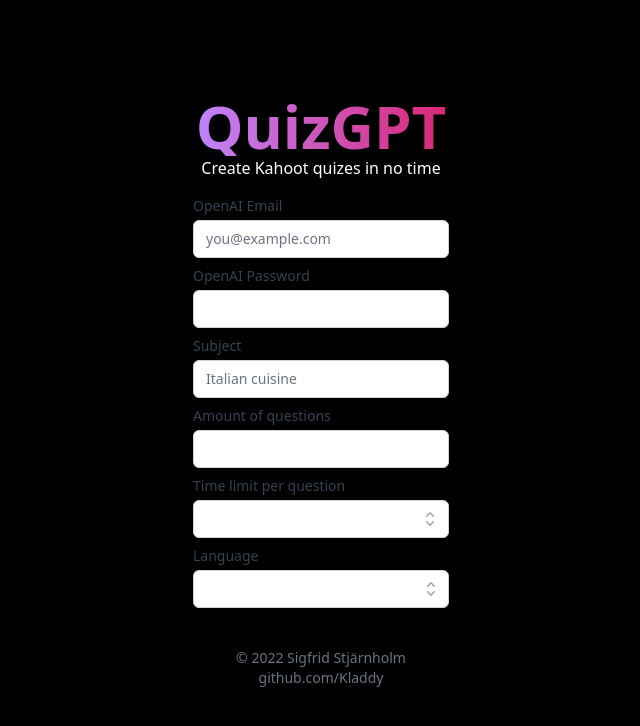
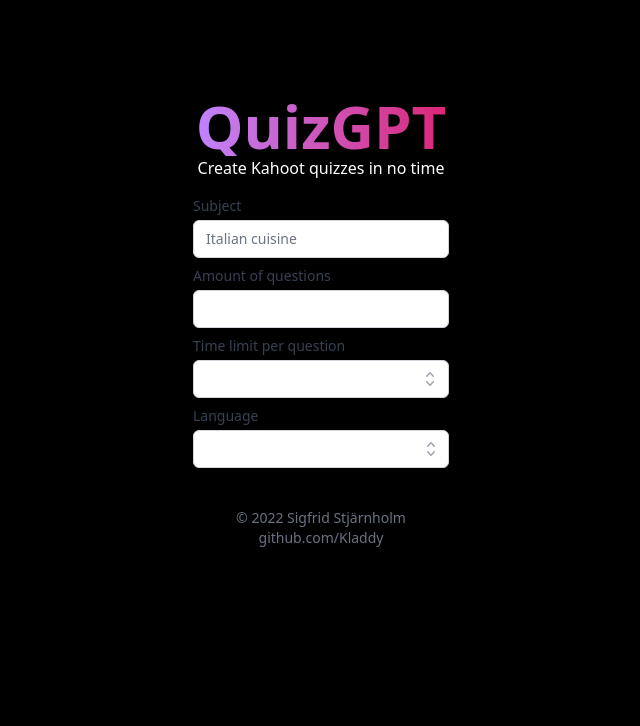
Before and after one commit to Kladdy/quizgpt, a Next.js app: page / in a window 1280 px wide. Shown: the top 726 px of the page, without its empty margins (319-959 px from the left). Built offline with nearby package versions, Linux system fonts and the light colour scheme.

Commit message:
Update to GPT 3.5 turbo backend

```diff
--- /dev/null
+++ b/common/archive.ts
@@ -0,0 +1,28 @@
+// Next.js API route support: https://nextjs.org/docs/api-routes/introduction
+import type { NextApiRequest, NextApiResponse } from 'next'
+import { ResultType } from '../pages/api/questions';
+
+
+export function archive(resultType: ResultType) {
+  let ioKey = "quizgpt-dev"
+  // Check if we are in production
+  if (process.env.NODE_ENV === 'production') {
+    ioKey = "quizgpt-prod"
+  }
+
+  fetch(`https://io.stjarnholm.com/api/statistics/save_object?key=${ioKey}`,
+    {
+      method: 'POST',
+      headers: {
+        'Content-Type': 'application/json',
+      },
+      body: JSON.stringify(resultType),
+    })
+    .then(response => response.json())
+    .then(data => {
+      console.log('Archive success:', data);
+    })
+    .catch((error) => {
+      console.error('Archive error:', error);
+    });
+}
--- a/package.json
+++ b/package.json
@@ -16,10 +16,10 @@
     "@types/node": "18.11.18",
     "@types/react": "18.0.26",
     "@types/react-dom": "18.0.10",
-    "chatgpt": "^3.3.5",
     "eslint": "8.30.0",
     "eslint-config-next": "13.1.1",
     "next": "13.1.1",
+    "openai": "^3.2.1",
     "puppeteer": "^19.4.1",
     "react": "18.2.0",
     "react-dom": "18.2.0",
--- a/pages/api/questions.ts
+++ b/pages/api/questions.ts
@@ -1,8 +1,9 @@
 // Next.js API route support: https://nextjs.org/docs/api-routes/introduction
 import type { NextApiRequest, NextApiResponse } from 'next'
 
-import { ChatGPTAPIBrowser } from 'chatgpt'
+const { Configuration, OpenAIApi } = require("openai");
 import { QuizForm } from '..';
+import { archive } from '../../common/archive';
 
 export interface Question {
   question: string;
@@ -16,20 +17,34 @@
   responseMessage: string;
 }
 
+export interface ResultType {
+  questions: Question[],
+  requestMessage: string,
+  responseMessage: string
+}
+
+
 
 export default async function handler(
   req: NextApiRequest,
-  res: NextApiResponse<QueryQuestionsResponse>
+  res: NextApiResponse<QueryQuestionsResponse | any>
 ) {
   const form: QuizForm = req.body
 
-  const api = new ChatGPTAPIBrowser({
-    email: form.email,
-    password: form.password
-  })
+  const apiKey = process.env.OPENAI_API_KEY
+  if (!apiKey) {
+    res.status(500).json({error: "API not configured"})
+    return
+  }
+
+  const configuration = new Configuration({
+    apiKey: process.env.OPENAI_API_KEY,
+  });
+
+
 
   console.log("Logging in...")
-  await api.initSession()
+  const openai = new OpenAIApi(configuration);
 
   console.log("Sending message...")
   const message = `I want to make a quiz about ${form.subject}.
@@ -40,16 +55,26 @@
 Format: Question|Answer1|Answer2|Answer3|Answer4
 A # mark indicates the correct answer.
 Each question and its answers should be on a single line.
-Example reponse:
+Before each question, please write the question number with a $ sign in front.
+Example response:
 "$1. What is the capital of France?|Paris#|London|Berlin|Madrid
-$2. How many letters are in the alphabet?|30|24|28|26#"
-Before each question, please write the question number with a $ sign in front.`
+$2. How many letters are in the english alphabet?|30|24|28|26#"`
   console.log(message)
-  const result = await api.sendMessage(message)
+
+
+  const completion = await openai.createChatCompletion({
+    model: "gpt-3.5-turbo",
+    messages: [{role: "user", content: message}],
+  });
+
+  // console.log(completion.data);
+  const result = completion.data.choices[0].message.content as string
+  console.log("Got response:")
+  console.log(result)
 
   console.log("Parsing result...")
   const questions: Question[] = []
-  for (const line of result.response.split("\n")) {
+  for (const line of result.split("\n")) {
     if (line.startsWith("$") || line.match(/^\d/)) { // If line starts with a $ or a number
       const line_split = line.split("|")
       let [first, ...rest] = line_split[0].split(". ")
@@ -74,7 +99,11 @@
       })
     }
   }
-  const r = {questions: questions, requestMessage: message, responseMessage: result.response}
+  const r : ResultType = {questions: questions, requestMessage: message, responseMessage: result}
   console.log(r)
+
+  // Send result to archive api
+  archive(r)
+
   res.status(200).json(r)
 }
--- a/pages/index.tsx
+++ b/pages/index.tsx
@@ -7,7 +7,7 @@
 import { Language, languages_list } from '../common/languages'
 import LanguageCombo from '../components/LanguageCombo'
 import { ArrowDownTrayIcon, ArrowPathIcon, CheckCircleIcon, ExclamationCircleIcon, InformationCircleIcon, SparklesIcon, XCircleIcon } from '@heroicons/react/24/outline'
-import { QueryQuestionsResponse, Question } from './api/questions'
+import { QueryQuestionsResponse, Question, ResultType } from './api/questions'
 import { read, utils, writeFile } from 'xlsx';
 import TimeLimitSelect from '../components/TimeLimitSelect'
 
@@ -16,16 +16,12 @@
 }
 
 export interface QuizForm {
-  email: string
-  password: string
   subject: string
   amountOfQuestions: number
   language: Language
 }
 
 export default function Home() {
-  const [email, setEmail] = React.useState("");
-  const [password, setPassword] = React.useState("");
   const [subject, setSubject] = React.useState("");
   const [language, setLanguage] = React.useState<Language>(languages_list.find(l => l.code === 'en')!)
   const [amountOfQuestions, setAmountOfQuestions] = React.useState<number | null | undefined>(10);
@@ -42,54 +38,22 @@
     setRandomQuizSubject(quizSubjects[Math.floor(Math.random() * quizSubjects.length)]);
   }, []);
 
+
+
   return (
     <>
       <Head>
         <title>QuizGPT</title>
-        <meta name="description" content="Generate Kahoot quizes using ChatGPT" />
+        <meta name="description" content="Generate Kahoot quizzes using ChatGPT" />
         <meta name="viewport" content="width=device-width, initial-scale=1" />
         <link rel="icon" href="/favicon.ico" />
       </Head>
       <main className={styles.main}>
 
         <h1 className='font-extrabold text-transparent text-6xl bg-clip-text bg-gradient-to-r from-purple-400 to-pink-600'>QuizGPT</h1>
-        <p className='mb-4'>Create Kahoot quizes in no time</p>
+        <p className='mb-4'>Create Kahoot quizzes in no time</p>
 
         <div className='grid gap-y-2'>
-          <div>
-            <label htmlFor="email" className="block text-sm font-medium text-gray-700">
-              OpenAI Email
-            </label>
-            <div className="mt-1">
-              <input
-                type="email"
-                name="email"
-                id="email"
-                className="block w-full rounded-md border-gray-300 shadow-sm focus:border-indigo-500 focus:ring-indigo-500 sm:text-sm"
-                autoComplete="off"
-                placeholder='you@example.com'
-                value={email}
-                onChange={e => setEmail(e.target.value)}
-              />
-            </div>
-          </div>
-
-          <div>
-            <label htmlFor="password" className="block text-sm font-medium text-gray-700">
-              OpenAI Password
-            </label>
-            <div className="mt-1">
-              <input
-                type="password"
-                name="password"
-                id="password"
-                className="block w-full rounded-md border-gray-300 shadow-sm focus:border-indigo-500 focus:ring-indigo-500 sm:text-sm"
-                autoComplete="off"
-                value={password}
-                onChange={e => setPassword(e.target.value)}
-              />
-            </div>
-          </div>
 
           <div>
             <label htmlFor="subject" className="block text-sm font-medium text-gray-700">
@@ -136,7 +100,7 @@
             setSelectedLanguage={setLanguage}
           />
 
-          {!!email && !!password && !!subject && !!amountOfQuestions && !!language &&
+          {!!subject && !!amountOfQuestions && !!language &&
           <>
             <button
               type="button"
@@ -154,7 +118,7 @@
                   headers: {
                     'Content-Type': 'application/json'
                   },
-                  body: JSON.stringify({email, password, subject, amountOfQuestions, language})
+                  body: JSON.stringify({subject, amountOfQuestions, language})
                 })
                   .then(response => response.json())
                   .then((data: QueryQuestionsResponse) => {
@@ -269,7 +233,7 @@
         }
 
         <div className='mt-10 mb-4 grid grid-cols-1 justify-items-center'>
-          {/* Copyright Sigfrid Stjärholm 2022, link to Github */}
+          {/* Copyright Sigfrid Stjärnholm 2022, link to Github */}
           <p className='text-sm text-gray-500'>© {new Date().getFullYear()} Sigfrid Stjärnholm</p>
           <a className='text-sm text-gray-500' href='https://github.com/Kladdy' target="_blank" rel="noopener noreferrer">github.com/Kladdy</a>
         </div>
```
Also changed, not shown: 1 other file (tests, documents, lock files or other folders).
